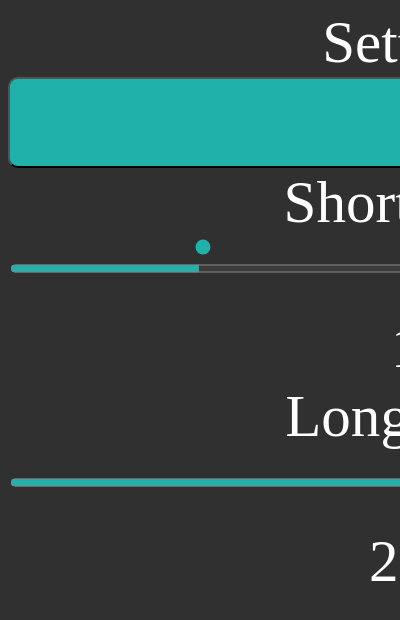
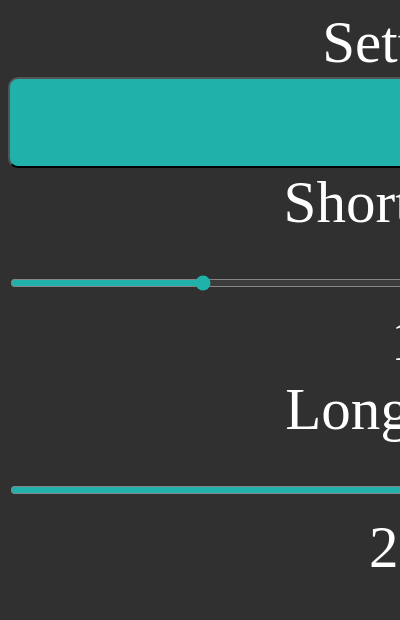
Before and after one commit to TEAM-ARPANET/Project, a browser extension: page extension/popup.html in a window 400 px wide. Shown: the top 620 px of the page. Drawn offline with Linux system fonts and the light colour scheme.

Commit message:
adds comments to popup.css

```diff
--- a/extension/popup.css
+++ b/extension/popup.css
@@ -1,12 +1,15 @@
 /*
-    CSS file for popup addition
-*/
+ *   CSS file for popup addition
+ *   Author: Caleb Halverson (A00488146)
+ */
 
+/* "Settings" <- title text and background */
 title {
     background-color: #303030;
     color: white;
 }
 
+/* sets body colour and background, plus popup size */
 body {
     background-color: #303030;
     color: white;
@@ -16,6 +19,7 @@ body {
     text-align: center;
 }
 
+/* settings for '?' button */
 button {
     background-color: lightseagreen;
     color: white;
@@ -25,30 +29,25 @@ button {
     width: 100%;
 }
 
+/* sets the colour of the length sliders 'thumbs' */
 range-row {
     color: lightseagreen;
 }
 
+/* sets background and text colours for behind the sliders & slider subtexts */
 .field {
     background-color: #303030;
     color: white;
 }
 
+/* sets slider background and width for short length slider */
 #short-press-lengths {
     accent-color: lightseagreen;
     width: 100%;
 }
 
+/* sets slider background and width for long length slider */
 #long-press-lengths {
     accent-color: lightseagreen;
     width: 100%;
 }
-
-input[type="range"]::-webkit-slider-runnable-track {
-    height: 7vmax;
-}
-
-input[type="range"]::-webkit-slider-thumb {
-    height: 7vmax;
-    -webkit-appearance: none;
-}
```
